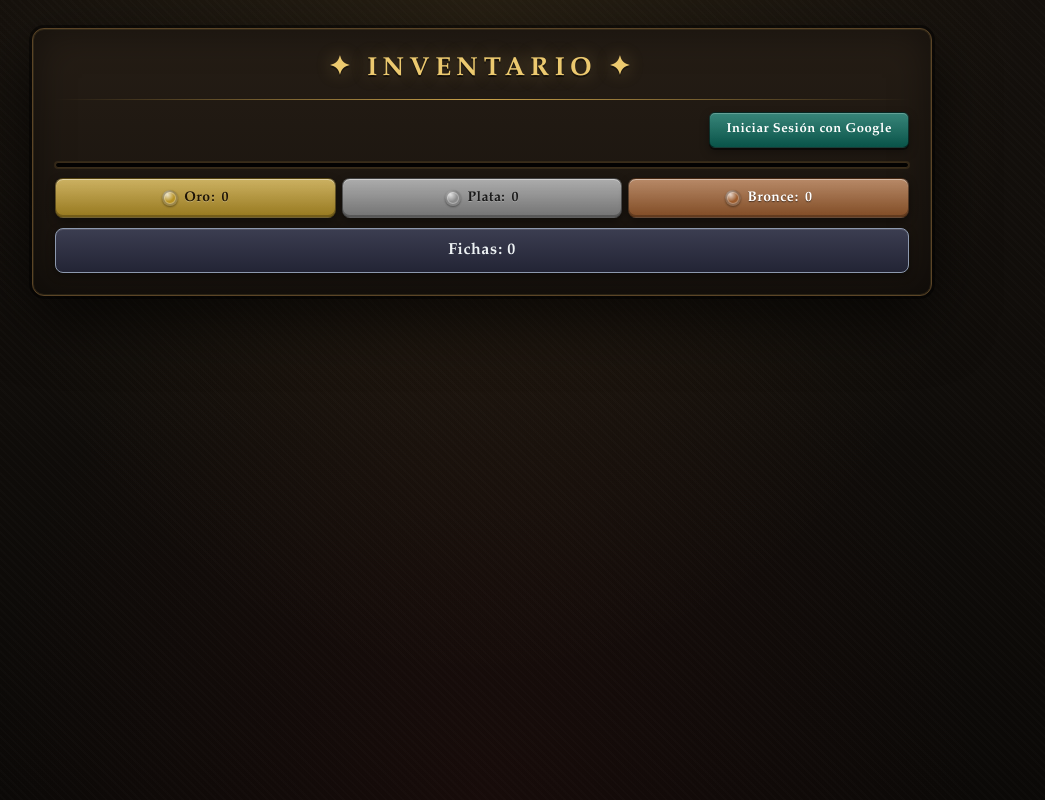
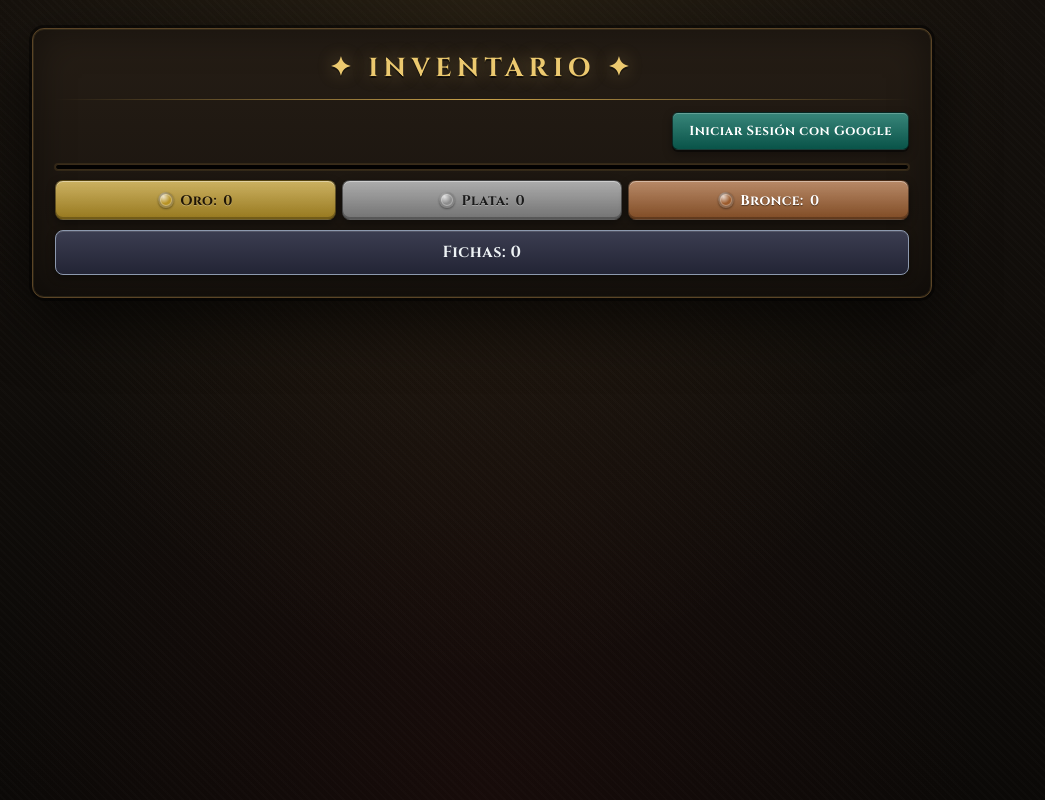
Before and after one commit to JavierFandi/inventario-rol, a plain HTML site: page index.html in a window 1280 px wide. Shown: the whole page, without its empty margins (158-1203 px from the left). Drawn offline with Linux system fonts and the light colour scheme; no server answers.

Commit message:
Fix CSS import statement formatting

```diff
--- a/style.css
+++ b/style.css
@@ -9,6 +9,7 @@
 
    Ya está puesta primera en --font-display, así que se aplica sola.
    ========================================================================== */
+ @import url("https://fonts.googleapis.com/css2?family=Cinzel:wght@500;700&display=swap");
 
 :root {
     color-scheme: dark;
```
